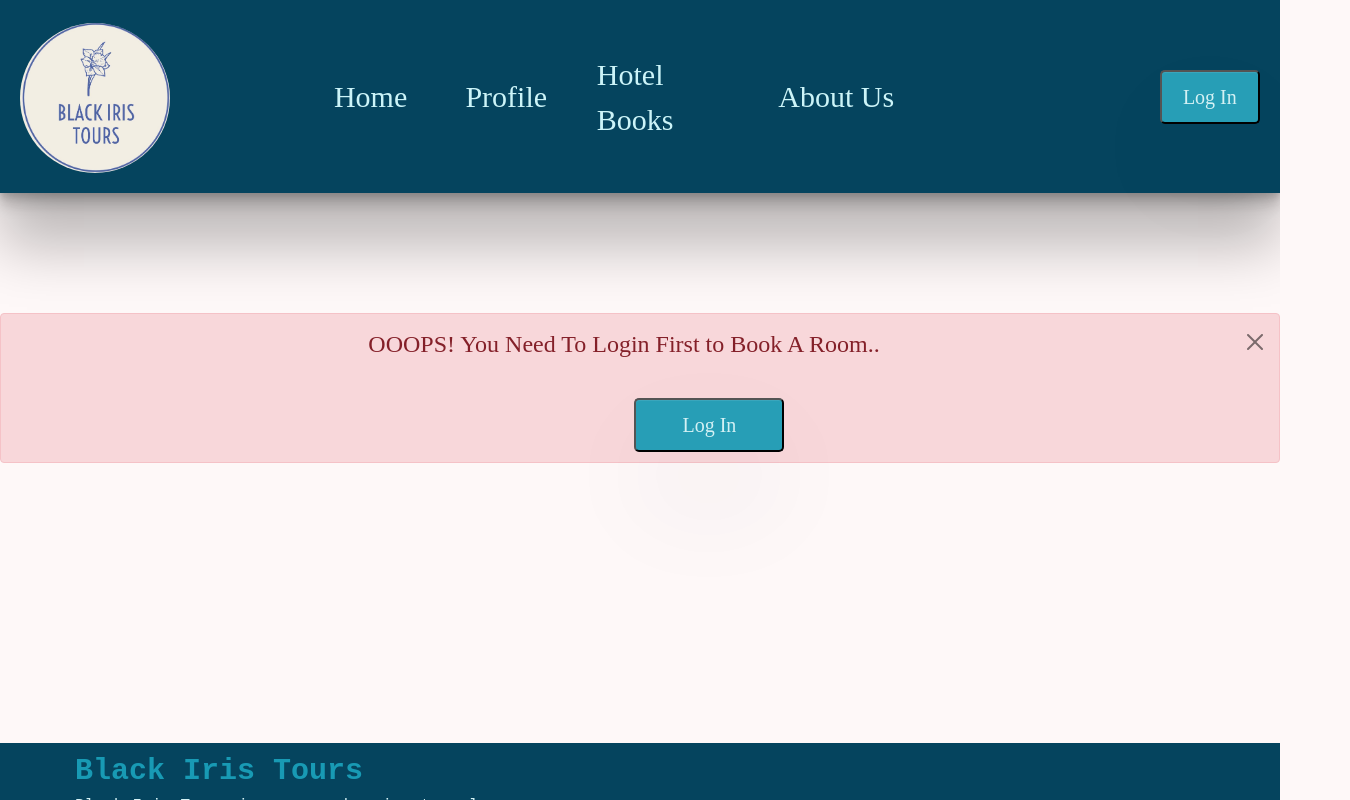
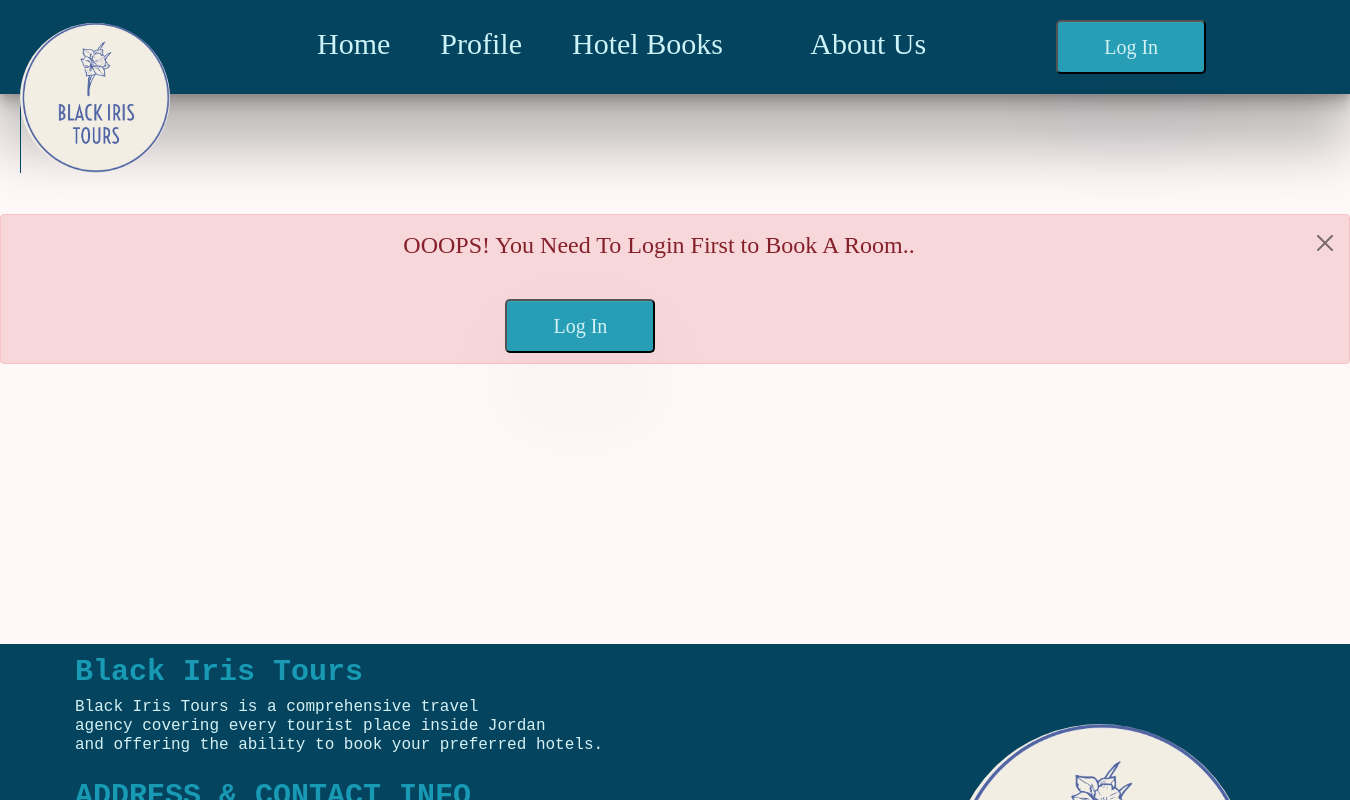
Before and after one commit to JO-Transporters/Travel-Agency-FrontEnd, a React (Create React App) app: page /mybooks in a window 1280 px wide. Shown: the top 800 px of the page, 1350 px wide, since content can reach past the window. Built offline with nearby package versions, Linux system fonts and the light colour scheme; no server answers.

Commit message:
Solve destroy style issue once we resize the screen

```diff
--- a/src/App.css
+++ b/src/App.css
@@ -1,3 +1,7 @@
+html{
+  min-width: 1350px;
+}
+
 .App {
   text-align: center;
 }
@@ -48,7 +52,7 @@
   padding-left: 20px;
   padding-right: 20px;
   border-radius: 5px;
-  margin-left: 250px;
+  margin-left: 100px;
   background-color: #279eb6;
   color:#D4F1F4 ;
   font-family: 'Abril Fatface', cursive;
@@ -62,7 +66,7 @@
   padding-left: 20px;
   padding-right: 20px;
   border-radius: 5px;
-  margin-left: 250px;
+  margin-left: 100px;
   background-color: #279eb6;
   color:#D4F1F4 ;
   font-family: 'Abril Fatface', cursive;
--- a/src/components/Header.css
+++ b/src/components/Header.css
@@ -2,10 +2,7 @@
     background-color: #05445E;
     padding: 20px;
     box-shadow: rgba(0, 0, 0, 0.25) 0px 54px 55px, rgba(0, 0, 0, 0.12) 0px -12px 30px, rgba(0, 0, 0, 0.12) 0px 4px 6px, rgba(0, 0, 0, 0.17) 0px 12px 13px, rgba(0, 0, 0, 0.09) 0px -3px 5px;
-
-  }
-  #nav button {
-    width: 220px;
+    display: list-item;
   }
 
 
@@ -28,6 +25,7 @@
     color:#ccf4f8 ;
     font-family: 'Abril Fatface', cursive;
     font-size: 30px;
+    margin: 20px;
   }
 
   #aboutus {
--- a/src/components/Main.css
+++ b/src/components/Main.css
@@ -1,7 +1,8 @@
 .cardContainer{
-    display: flex;
-    flex-wrap: wrap;
-    font-family: 'Abril Fatface', cursive;
+  display: flex;
+  flex-wrap: wrap;
+  font-family: 'Abril Fatface', cursive;
+  justify-content: space-evenly;
 }
 #homeCard {
     margin-left: 13px;
```
Also changed, not shown: 1 other file (tests, documents, lock files or other folders).
